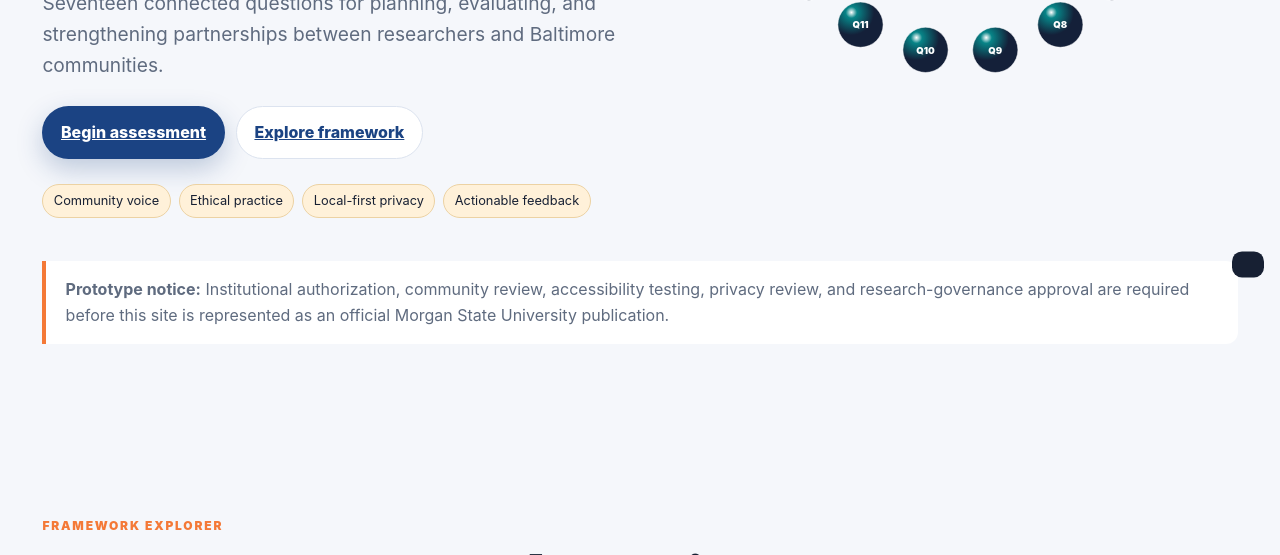
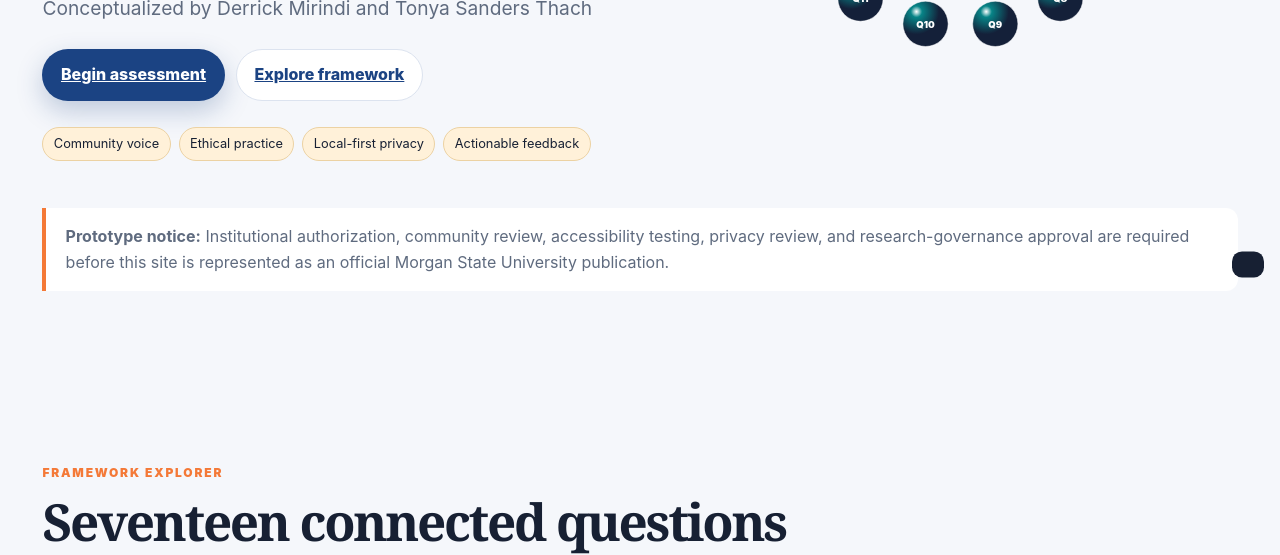
Before and after one commit to Derrickmirindi/Ethics_BSEC_MSU, a plain HTML site: page index.html in a window 1280 px wide. Shown: the part 545-1100 px from the top of the page. Drawn offline with Linux system fonts and the light colour scheme.

Commit message:
Update index.html

```diff
--- a/index.html
+++ b/index.html
@@ -25,7 +25,7 @@
   <div>
     <p class="eyebrow">Baltimore Social-Environmental Collaborative</p>
     <h1>A community-centered standard for ethical research</h1>
-    <p class="lead">Seventeen connected questions for planning, evaluating, and strengthening partnerships between researchers and Baltimore communities.</p>
+    <p class="lead">Conceptualized by Derrick Mirindi and Tonya Sanders Thach</p>
     <div class="actions"><a class="btn primary" href="#assessment">Begin assessment</a><a class="btn secondary" href="#framework">Explore framework</a></div>
     <ul class="chips"><li>Community voice</li><li>Ethical practice</li><li>Local-first privacy</li><li>Actionable feedback</li></ul>
   </div>
```
